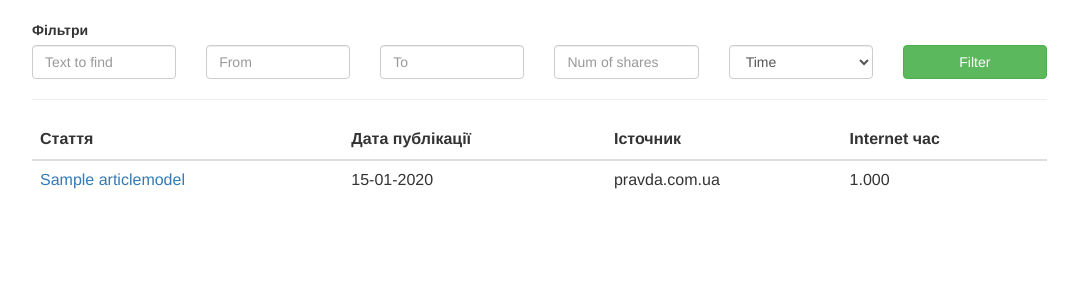
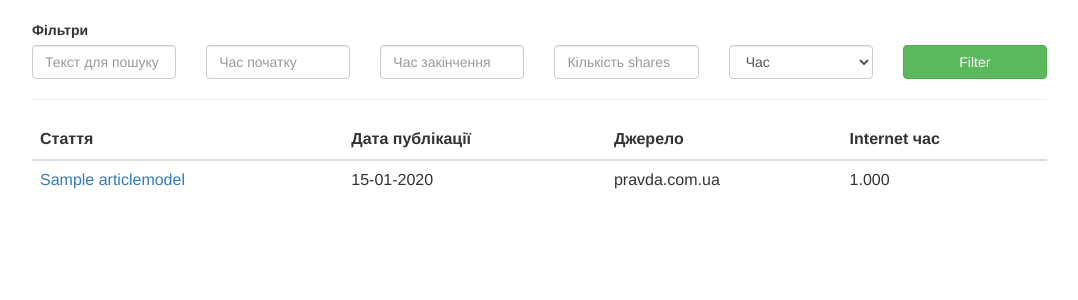
Before and after one commit to akvaton/mediarozvidka, a Django app: page /all in a window 1280 px wide. Shown: the part 52-352 px from the top of the page, without its empty margins (78-1156 px from the left). Run offline with Django 3.2, Linux system fonts and the light colour scheme; tables that the repository leaves empty hold one stand-in row (values such as "Sample post"); parts of the project's set-up code (start-up, migrations or seed data) failed here and were passed over; some libraries are stand-ins or nearby versions.

Commit message:
Minor bug fixes

```diff
--- a/news_pro/app_news/templates/app_news/articlemodel_detail.html
+++ b/news_pro/app_news/templates/app_news/articlemodel_detail.html
@@ -8,9 +8,9 @@
     <table class="table">
         <thead>
             <th>Час запросу</th>
-            <th>Shares FB</th>
-            <th>Shares VK</th>
-            <th>Attendance</th>
+            <th>Поширення FB</th>
+            <th>Поширення VK</th>
+            <th>Відвідування</th>
             <th>Internet час</th>
         </thead>
         <tbody>
--- a/news_pro/app_news/templates/app_news/articlemodel_list.html
+++ b/news_pro/app_news/templates/app_news/articlemodel_list.html
@@ -13,7 +13,7 @@
                 <thead>
                     <th>Стаття</th>
                     <th>Дата публікації</th>
-                    {% if source = '0' %} <th>Істочник</th> {% endif %}
+                    {% if source = '0' %} <th>Джерело</th> {% endif %}
                     <th>Internet час</th>
                 </thead>
             {% for article in object_list%}
--- a/news_pro/app_news/templates/app_news/filter.html
+++ b/news_pro/app_news/templates/app_news/filter.html
@@ -2,20 +2,20 @@
     <fieldset class="form-group">
         <div class="row">
             <div class="col-md-2">
-                <input name="find" type="text" placeholder="Text to find" class="form-control" value="{{ text|default:''}}">
+                <input name="find" type="text" placeholder="Текст для пошуку" class="form-control" value="{{ text|default:''}}">
             </div>
             <div class="col-md-2">
-                <input name="from" class="datepicker form-control " type="text" placeholder="From"  value="{{ from|default:''}}">
+                <input name="from" class="datepicker form-control " type="text" placeholder="Час початку"  value="{{ from|default:''}}">
             </div>
             <div class="col-md-2">
-                <input name="to" class="datepicker form-control" type="text" placeholder="To" value="{{ to|default:''}}">
+                <input name="to" class="datepicker form-control" type="text" placeholder="Час закінчення" value="{{ to|default:''}}">
             </div>
             <div class="col-md-2">
-                <input name="shares" type="number" class="form-control" placeholder="Num of shares" min="0" value="{{ shares|default:''}}">
+                <input name="shares" type="number" class="form-control" placeholder="Кількість shares" min="0" value="{{ shares|default:''}}">
             </div>
             <div class="col-md-2">
                 <select name="order" class="c-select form-control">
-                    <option value="1" {% if order = '1' %} selected {% endif %}>Time</option>
+                    <option value="1" {% if order = '1' %} selected {% endif %}>Час</option>
                     <option value="2" {% if order = '2' %} selected {% endif %}>Shares</option>
                 </select>
             </div>
--- a/news_pro/app_news/views.py
+++ b/news_pro/app_news/views.py
@@ -3,7 +3,6 @@
 
 import xlwt
 import StringIO
-
 from datetime import timedelta, datetime
 
 from django.views.generic import (View, ListView, DetailView, edit, TemplateView,
@@ -15,6 +14,8 @@ from django.http import HttpResponse
 from models import ArticleModel, get_visits, StatisticArticle
 from feed import get_pravda_articles, check_articles_shares, get_site_ua_articles
 # Create your views here.
+
+c
 
 class Index(TemplateView):
 
```
